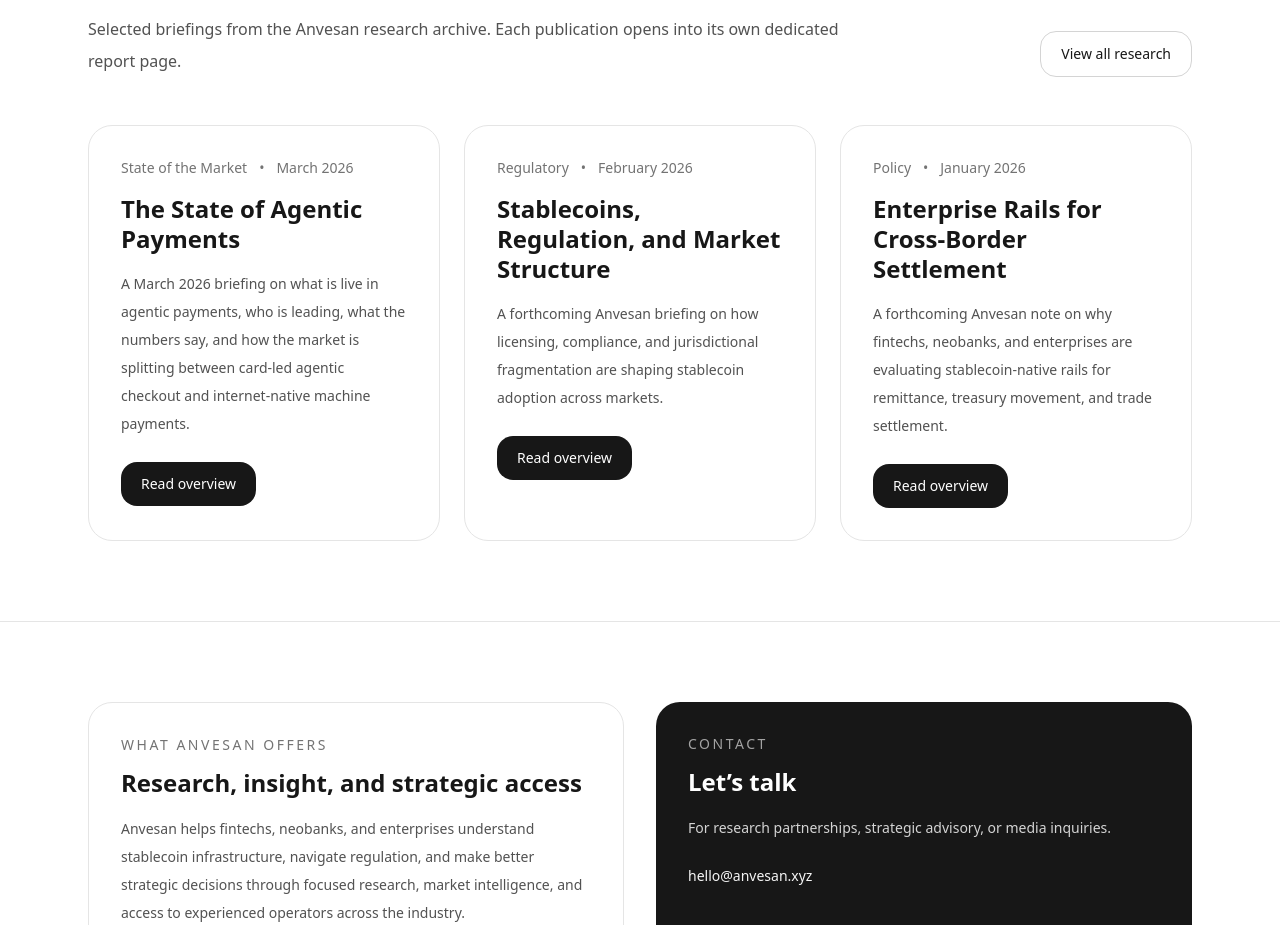
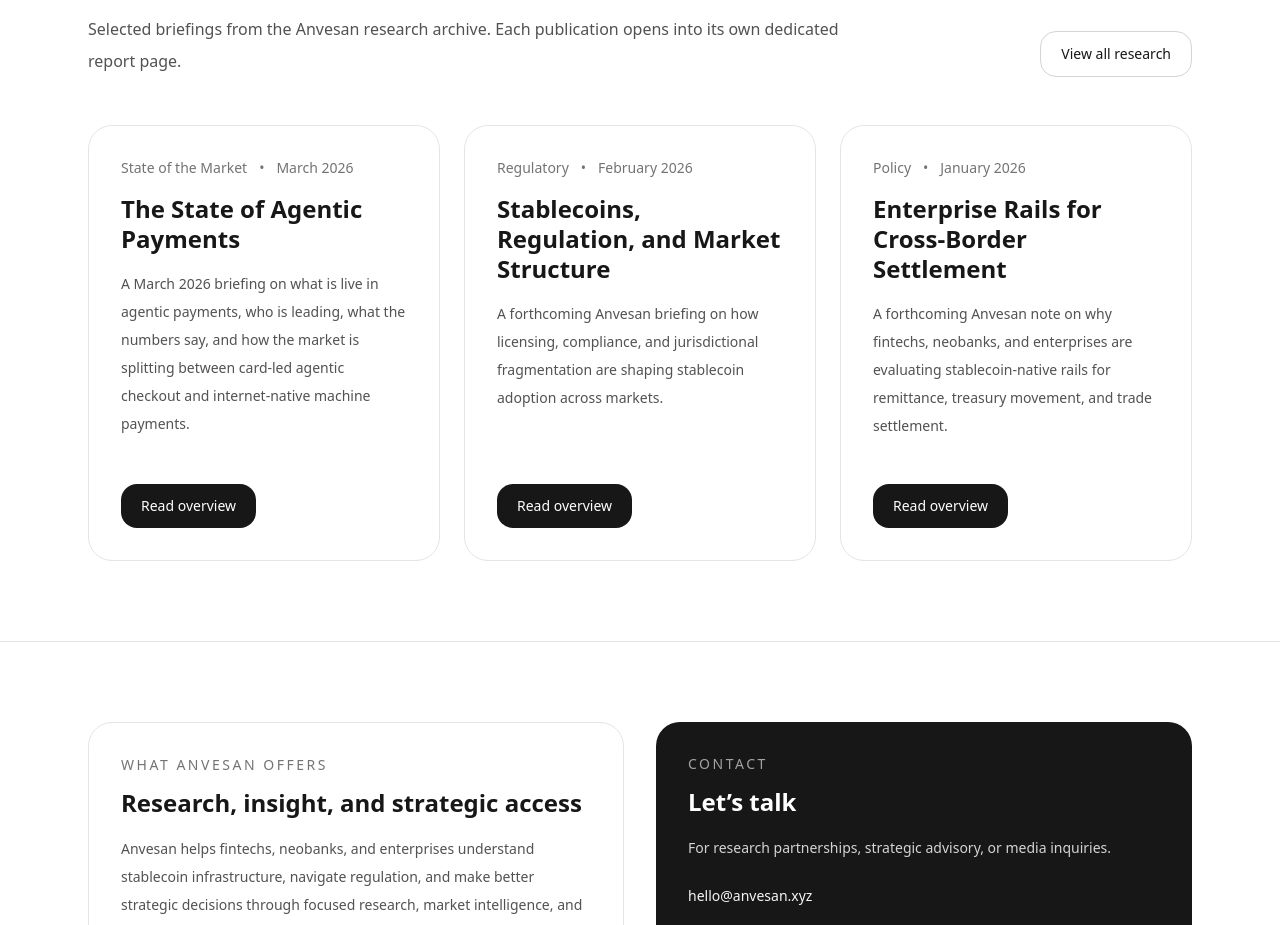
Before and after one commit to Romeo369887/anvesan-site-V2, a Next.js app: page / in a window 1280 px wide. Shown: the part 1920-2845 px from the top of the page. Built offline with nearby package versions, Linux system fonts and the light colour scheme.

Commit message:
Update ResearchCard.js

```diff
--- a/components/ResearchCard.js
+++ b/components/ResearchCard.js
@@ -2,7 +2,7 @@
 
 export default function ResearchCard({ report }) {
   return (
-    <article className="rounded-3xl border border-neutral-200 p-8">
+    <article className="rounded-3xl border border-neutral-200 p-8 flex h-full flex-col">
       <div className="flex flex-wrap items-center gap-3 text-sm text-neutral-500">
         <span>{report.category}</span>
         <span>•</span>
@@ -11,7 +11,7 @@
       <h3 className="mt-4 text-2xl font-semibold leading-tight text-neutral-900">{report.title}</h3>
       <p className="mt-4 text-sm leading-7 text-neutral-600">{report.summary}</p>
       <div className="mt-5 text-sm text-neutral-500">{report.pages}</div>
-      <div className="mt-6">
+      <div className="mt-auto pt-6">
         <Link
           href={`/research/${report.slug}`}
           className="inline-flex rounded-2xl bg-neutral-900 px-5 py-3 text-center text-sm font-medium text-white transition hover:opacity-90"
```
